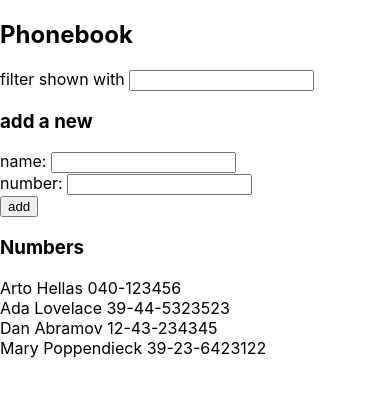
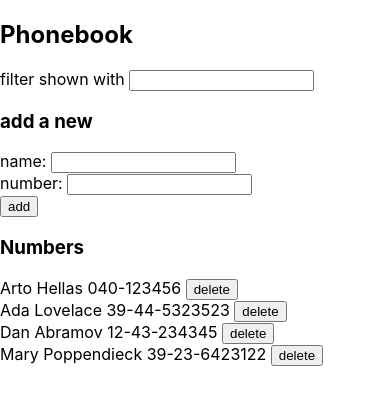
Before and after one commit to myurtoglu/fullstackopen, a React (Create React App) app in the folder part2/phonebook/: page / in a window 390 px wide. Shown: the top 404 px of the page. Built offline with nearby package versions, Linux system fonts and the light colour scheme; data requests are answered from the project's data file; the HTML template or start-up script is replaced by a standard one.

Commit message:
Complete step9 of phonebook.

```diff
--- a/part2/phonebook/src/App.js
+++ b/part2/phonebook/src/App.js
@@ -14,6 +14,15 @@ const App = () => {
   const handleNameChange = (event) => setNewName(event.target.value)
   const handleNumberChange = (event) => setNewNumber(event.target.value)
   const handleSearchQueryChange = (event) => setSearchQuery(event.target.value)
+  const remove = (personToDelete) => {
+    if (window.confirm(`Delete ${personToDelete.name} ?`)) {
+      phonebook
+        .remove(personToDelete.id)
+        .then(setPersons(
+          persons.filter(person => personToDelete.id !== person.id))
+      )
+    }
+  }
 
   const addPerson = (event) => {
     event.preventDefault()
@@ -48,7 +57,7 @@ const App = () => {
         handleNameChange={handleNameChange}
         handleNumberChange={handleNumberChange}/>
       <h3>Numbers</h3>
-      <Persons persons={persons} searchQuery={searchQuery}/>
+      <Persons persons={persons} searchQuery={searchQuery} remove={remove}/>
     </div>
   )
 }
--- a/part2/phonebook/src/components/Persons.js
+++ b/part2/phonebook/src/components/Persons.js
@@ -1,13 +1,20 @@
 import React from 'react'
 
-const Person = ({ person }) => <div>{person.name} {person.number}</div>
+const Person = ({ person, handleDelete }) => (
+  <div>{person.name} {person.number} <button onClick={handleDelete}>delete</button></div>
+)
 
-const Persons = ({ persons, searchQuery }) => {
+const Persons = ({ persons, searchQuery, remove }) => {
   return persons
     .filter(
       person => person.name.toLowerCase().includes(searchQuery.toLowerCase()))
     .map(
-      person => <Person key={person.name} person={person} />)
+      person =>
+        <Person key={person.name}
+                person={person}
+                handleDelete={() => remove(person)}
+        />
+    )
 }
 
 export default Persons
--- a/part2/phonebook/src/services/phonebook.js
+++ b/part2/phonebook/src/services/phonebook.js
@@ -7,4 +7,6 @@ const getAll = () => axios.get(baseUrl).then(result => result.data)
 const create = (newEntry) =>
   axios.post(baseUrl, newEntry).then(result => result.data)
 
-export default { getAll, create }
+const remove = (id) => axios.delete(baseUrl + `/${id}`)
+
+export default { getAll, create, remove }
```
